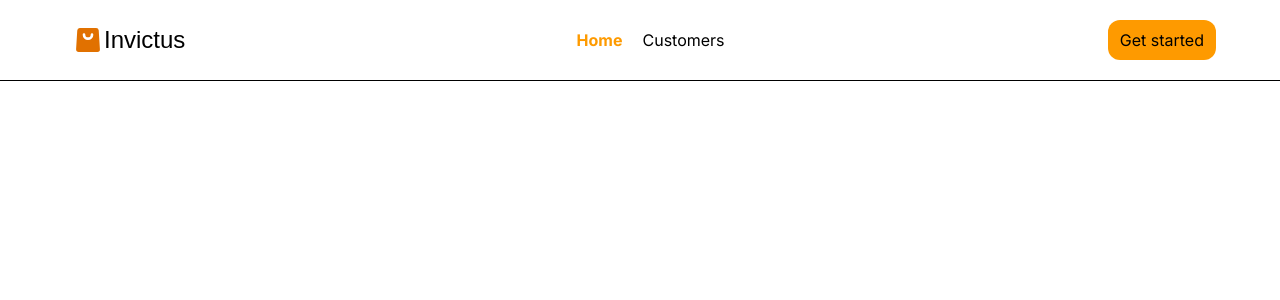
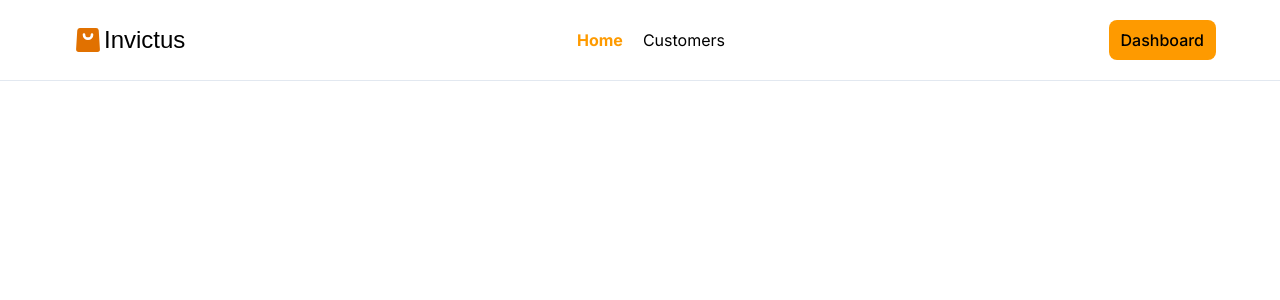
Before and after one commit to ErickMoseDev/ecommerce-client, a React (Vite) app: page / in a window 1280 px wide. Shown: the top 300 px of the page. Built offline with nearby package versions, Linux system fonts and the light colour scheme; a web font is replaced by a local one.

Commit message:
feat: add link to navigate to dashboard

```diff
--- a/src/layouts/navbar.jsx
+++ b/src/layouts/navbar.jsx
@@ -1,5 +1,5 @@
 import React from 'react';
-import { NavLink } from 'react-router';
+import { NavLink, useNavigate } from 'react-router';
 import Logo from '../components/logo';
 
 const navItems = [
@@ -14,8 +14,10 @@ const navItems = [
 ];
 
 export default function Navbar() {
+	const navigate = useNavigate();
+
 	return (
-		<header className="w-full h-fit border-b py-4">
+		<header className="w-full h-fit border-b border-slate-200 py-4">
 			<nav className="flex items-center justify-between mx-auto max-w-6xl">
 				<Logo link={'/'} />
 				<div className="flex gap-5">
@@ -32,8 +34,11 @@ export default function Navbar() {
 					))}
 				</div>
 				<div className="">
-					<button className="bg-amber-500 px-3 py-2 rounded-xl">
-						Get started
+					<button
+						className="bg-amber-500 px-3 py-2 font-medium rounded-lg cursor-pointer"
+						onClick={() => navigate('/dashboard')}
+					>
+						Dashboard
 					</button>
 				</div>
 			</nav>
```
